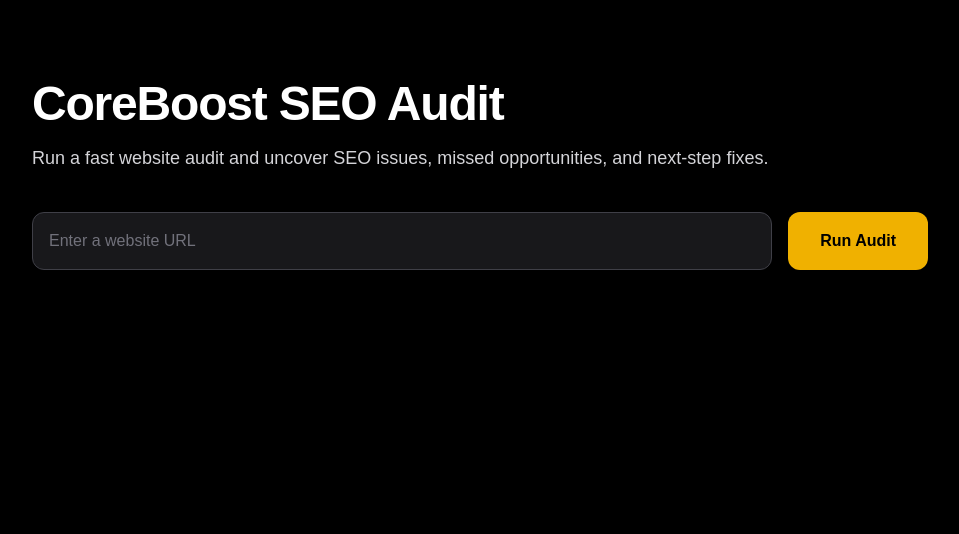
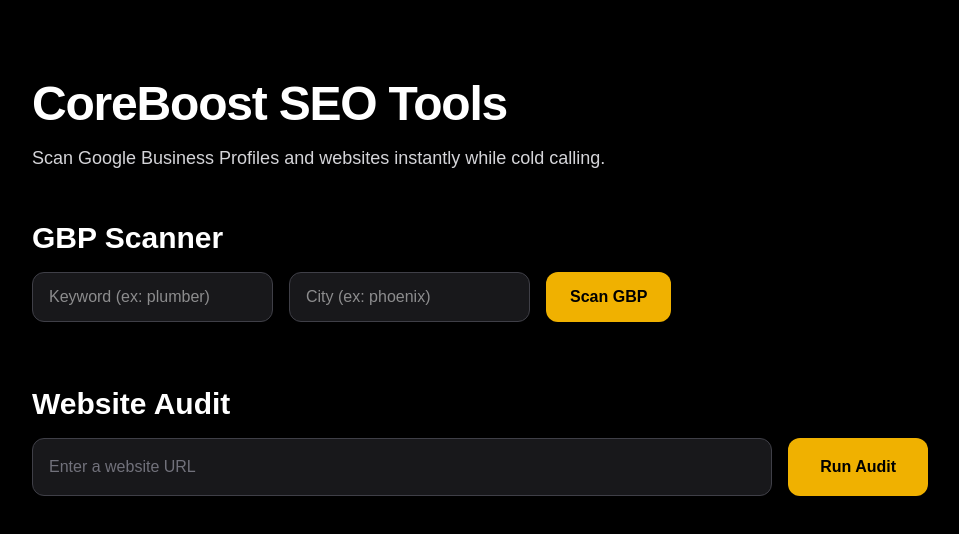
Before and after one commit to DRAES2/coreboost-os, a Next.js app: page / in a window 1280 px wide. Shown: the top 534 px of the page, without its empty margins (160-1119 px from the left). Built offline with nearby package versions, Linux system fonts and the light colour scheme.

Commit message:
Add GBP scanner UI

```diff
--- /dev/null
+++ b/app/api/gbp/route.ts
@@ -0,0 +1,46 @@
+export async function POST(req: Request) {
+  const { keyword, city } = await req.json();
+
+  try {
+    const query = `${keyword} ${city}`;
+    const searchUrl = `https://www.google.com/maps/search/${encodeURIComponent(query)}`;
+
+    const response = await fetch(searchUrl, {
+      headers: {
+        "User-Agent":
+          "Mozilla/5.0 (Windows NT 10.0; Win64; x64) AppleWebKit/537.36 Chrome/115 Safari/537.36",
+      },
+    });
+
+    const html = await response.text();
+
+    const businesses: any[] = [];
+
+    const nameMatches = html.match(/"title":"(.*?)"/g) || [];
+    const ratingMatches = html.match(/"rating":([0-9.]+)/g) || [];
+    const reviewMatches = html.match(/"reviews":([0-9]+)/g) || [];
+
+    for (let i = 0; i < Math.min(nameMatches.length, 15); i++) {
+      const name = nameMatches[i]?.match(/"title":"(.*?)"/)?.[1];
+      const rating = ratingMatches[i]?.match(/([0-9.]+)/)?.[1];
+      const reviews = reviewMatches[i]?.match(/([0-9]+)/)?.[1];
+
+      if (!name) continue;
+
+      businesses.push({
+        name,
+        rating: rating || "N/A",
+        reviews: reviews || "0",
+      });
+    }
+
+    return Response.json({
+      businesses,
+    });
+  } catch {
+    return Response.json({
+      businesses: [],
+      error: "Failed to fetch Google Maps results.",
+    });
+  }
+}
--- a/app/page.tsx
+++ b/app/page.tsx
@@ -10,11 +10,19 @@
 };
 
 export default function Home() {
+
+  // WEBSITE AUDIT STATES
   const [url, setUrl] = useState("");
   const [result, setResult] = useState<AuditResult | null>(null);
   const [submittedUrl, setSubmittedUrl] = useState("");
   const [loading, setLoading] = useState(false);
   const [requestError, setRequestError] = useState("");
+
+  // GBP SCANNER STATES
+  const [keyword, setKeyword] = useState("");
+  const [city, setCity] = useState("");
+  const [businesses, setBusinesses] = useState<any[]>([]);
+  const [loadingGBP, setLoadingGBP] = useState(false);
 
   async function handleAudit(e: React.FormEvent<HTMLFormElement>) {
     e.preventDefault();
@@ -51,18 +59,116 @@
     }
   }
 
+  async function handleGBPScan(e: React.FormEvent<HTMLFormElement>) {
+    e.preventDefault();
+
+    if (!keyword || !city) return;
+
+    setLoadingGBP(true);
+
+    try {
+      const res = await fetch("/api/gbp", {
+        method: "POST",
+        headers: {
+          "Content-Type": "application/json",
+        },
+        body: JSON.stringify({ keyword, city }),
+      });
+
+      const data = await res.json();
+      setBusinesses(data.businesses || []);
+    } catch {
+      console.error("GBP scan failed");
+    } finally {
+      setLoadingGBP(false);
+    }
+  }
+
   return (
     <main className="min-h-screen bg-black px-6 py-20 text-white">
       <div className="mx-auto max-w-4xl">
-        <div className="mb-10">
-          <h1 className="text-5xl font-bold tracking-tight">CoreBoost SEO Audit</h1>
+
+        <div className="mb-12">
+          <h1 className="text-5xl font-bold tracking-tight">
+            CoreBoost SEO Tools
+          </h1>
           <p className="mt-4 text-lg text-zinc-300">
-            Run a fast website audit and uncover SEO issues, missed opportunities,
-            and next-step fixes.
+            Scan Google Business Profiles and websites instantly while cold calling.
           </p>
         </div>
 
-        <form onSubmit={handleAudit} className="flex flex-col gap-4 sm:flex-row">
+        {/* GBP SCANNER */}
+
+        <section className="mb-16">
+
+          <h2 className="text-3xl font-semibold mb-4">
+            GBP Scanner
+          </h2>
+
+          <form
+            onSubmit={handleGBPScan}
+            className="flex flex-wrap gap-4"
+          >
+            <input
+              type="text"
+              value={keyword}
+              onChange={(e) => setKeyword(e.target.value)}
+              placeholder="Keyword (ex: plumber)"
+              className="rounded-xl border border-zinc-700 bg-zinc-900 px-4 py-3"
+            />
+
+            <input
+              type="text"
+              value={city}
+              onChange={(e) => setCity(e.target.value)}
+              placeholder="City (ex: phoenix)"
+              className="rounded-xl border border-zinc-700 bg-zinc-900 px-4 py-3"
+            />
+
+            <button
+              type="submit"
+              className="rounded-xl bg-yellow-500 px-6 py-3 font-semibold text-black"
+            >
+              {loadingGBP ? "Scanning..." : "Scan GBP"}
+            </button>
+          </form>
+
+          {businesses.length > 0 && (
+            <div className="mt-6 space-y-3 max-h-[400px] overflow-y-auto">
+
+              {businesses.map((biz, i) => (
+                <div
+                  key={i}
+                  className="rounded-xl border border-zinc-800 bg-zinc-900 p-4"
+                >
+                  <div className="text-lg font-semibold">
+                    {biz.name}
+                  </div>
+
+                  <div className="text-sm text-zinc-400">
+                    ⭐ {biz.rating} • {biz.reviews} reviews
+                  </div>
+
+                </div>
+              ))}
+
+            </div>
+          )}
+
+        </section>
+
+        {/* WEBSITE AUDIT */}
+
+        <section>
+
+          <h2 className="text-3xl font-semibold mb-4">
+            Website Audit
+          </h2>
+
+          <form
+            onSubmit={handleAudit}
+            className="flex flex-col gap-4 sm:flex-row"
+          >
             <input
               type="text"
               value={url}
@@ -70,10 +176,11 @@
               placeholder="Enter a website URL"
               className="flex-1 rounded-xl border border-zinc-700 bg-zinc-900 px-4 py-4 text-white outline-none placeholder:text-zinc-500"
             />
+
             <button
               type="submit"
               disabled={loading}
-            className="rounded-xl bg-yellow-500 px-8 py-4 font-semibold text-black transition hover:bg-yellow-400 disabled:cursor-not-allowed disabled:opacity-70"
+              className="rounded-xl bg-yellow-500 px-8 py-4 font-semibold text-black transition hover:bg-yellow-400 disabled:opacity-70"
             >
               {loading ? "Running Audit..." : "Run Audit"}
             </button>
@@ -87,31 +194,46 @@
 
           {result && (
             <section className="mt-10 rounded-2xl border border-zinc-800 bg-zinc-950 p-8">
+
               {result.error && (
                 <div className="mb-6 rounded-xl border border-red-500/30 bg-red-950/40 p-4 text-red-200">
                   {result.error}
                 </div>
               )}
+
               <div className="mb-6">
                 <p className="text-sm uppercase tracking-wide text-zinc-400">
                   Audit Results
                 </p>
-              <h2 className="mt-2 text-2xl font-semibold">{submittedUrl}</h2>
+
+                <h2 className="mt-2 text-2xl font-semibold">
+                  {submittedUrl}
+                </h2>
               </div>
 
               <div className="mb-8 rounded-2xl border border-yellow-500/30 bg-zinc-900 p-6">
-              <p className="text-sm uppercase tracking-wide text-zinc-400">SEO Score</p>
+                <p className="text-sm uppercase tracking-wide text-zinc-400">
+                  SEO Score
+                </p>
+
                 <div className="mt-2 text-6xl font-bold text-yellow-400">
                   {result.score}
                 </div>
               </div>
 
               <div className="grid gap-8 md:grid-cols-2">
+
                 <div>
-                <h3 className="mb-4 text-xl font-semibold">Issues Found</h3>
+                  <h3 className="mb-4 text-xl font-semibold">
+                    Issues Found
+                  </h3>
+
                   <ul className="space-y-3 text-zinc-300">
                     {result.issues.map((item) => (
-                    <li key={item} className="rounded-lg border border-zinc-800 bg-zinc-900 p-3">
+                      <li
+                        key={item}
+                        className="rounded-lg border border-zinc-800 bg-zinc-900 p-3"
+                      >
                         {item}
                       </li>
                     ))}
@@ -119,18 +241,29 @@
                 </div>
 
                 <div>
-                <h3 className="mb-4 text-xl font-semibold">Strengths</h3>
+                  <h3 className="mb-4 text-xl font-semibold">
+                    Strengths
+                  </h3>
+
                   <ul className="space-y-3 text-zinc-300">
                     {result.strengths.map((item) => (
-                    <li key={item} className="rounded-lg border border-zinc-800 bg-zinc-900 p-3">
+                      <li
+                        key={item}
+                        className="rounded-lg border border-zinc-800 bg-zinc-900 p-3"
+                      >
                         {item}
                       </li>
                     ))}
                   </ul>
                 </div>
+
               </div>
+
             </section>
           )}
+
+        </section>
+
       </div>
     </main>
   );
```
Lines whose indentation alone changed are shown as unchanged.
